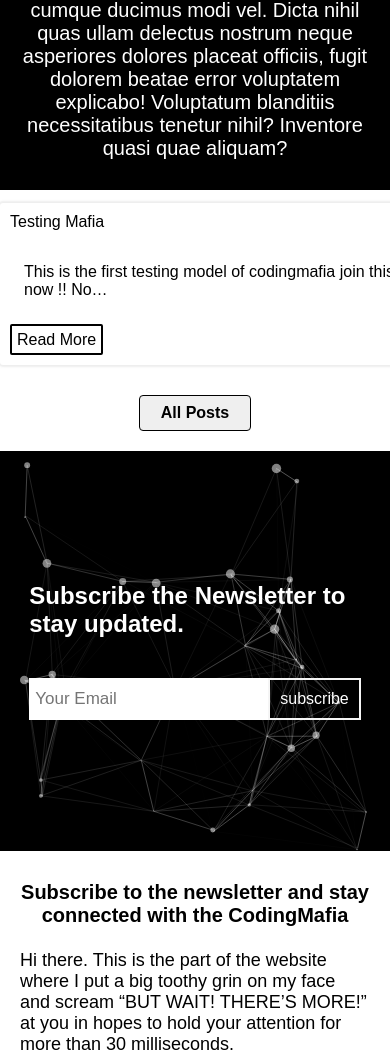
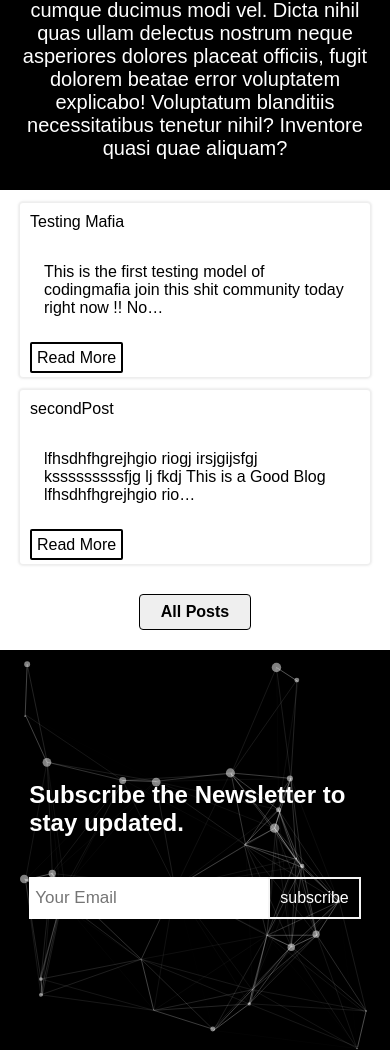
Before and after one commit to AbdullahShafi5/codingmafia, a Django app: page / in a window 390 px wide; the page is wider, and only the part inside the window is pictured. Shown: the part 2266-3319 px from the top of that part. Run offline with Django 3.2, Linux system fonts and the light colour scheme; data comes from the database, SQL or seed files in the repository; some libraries are stand-ins or nearby versions.

Commit message:
chaning the home designs

```diff
--- a/static/css/home.css
+++ b/static/css/home.css
@@ -358,3 +358,33 @@
   justify-content: center;
   margin:30px auto 20px auto;
 }
+
+@media only screen and (max-width:1270px){
+  .blog_show_section_home{
+    width: auto;
+    gap: 0px 15px;
+    margin: auto 20px auto 20px;
+  }
+  .my-cst-btn{
+    width: auto;
+
+  }
+}
+@media only screen and (max-width:1018px){
+  .my-cst-btn{
+    width: 623px;
+  }
+  .blog_show_section_home{
+    grid-template-columns: repeat(1,1fr);
+  }
+}
+.card-text mb-auto{
+  font-size: 15px;
+}
+@media only screen and (max-width:665px){
+  .my-cst-btn{
+    height: auto;
+    width: auto;
+
+  }
+}
--- a/templates/blog/blogPost.html
+++ b/templates/blog/blogPost.html
@@ -14,6 +14,8 @@
     <div class="blg-pst-cont">
       <div class="blgpst">
         <h2 class="blg-pst-tlt">{{post.title}}</h2>
+        <br>
+        <br>
         <p>{{post.content}}</p>
         <small> <p class="blg-pst-mta">{{post.timestamps}}</p></small>
         <small><small><p class="blg-pst-mta"><a href="#" style="text-decoration: none;">by{{post.author}}</a></p></small></small>
```
